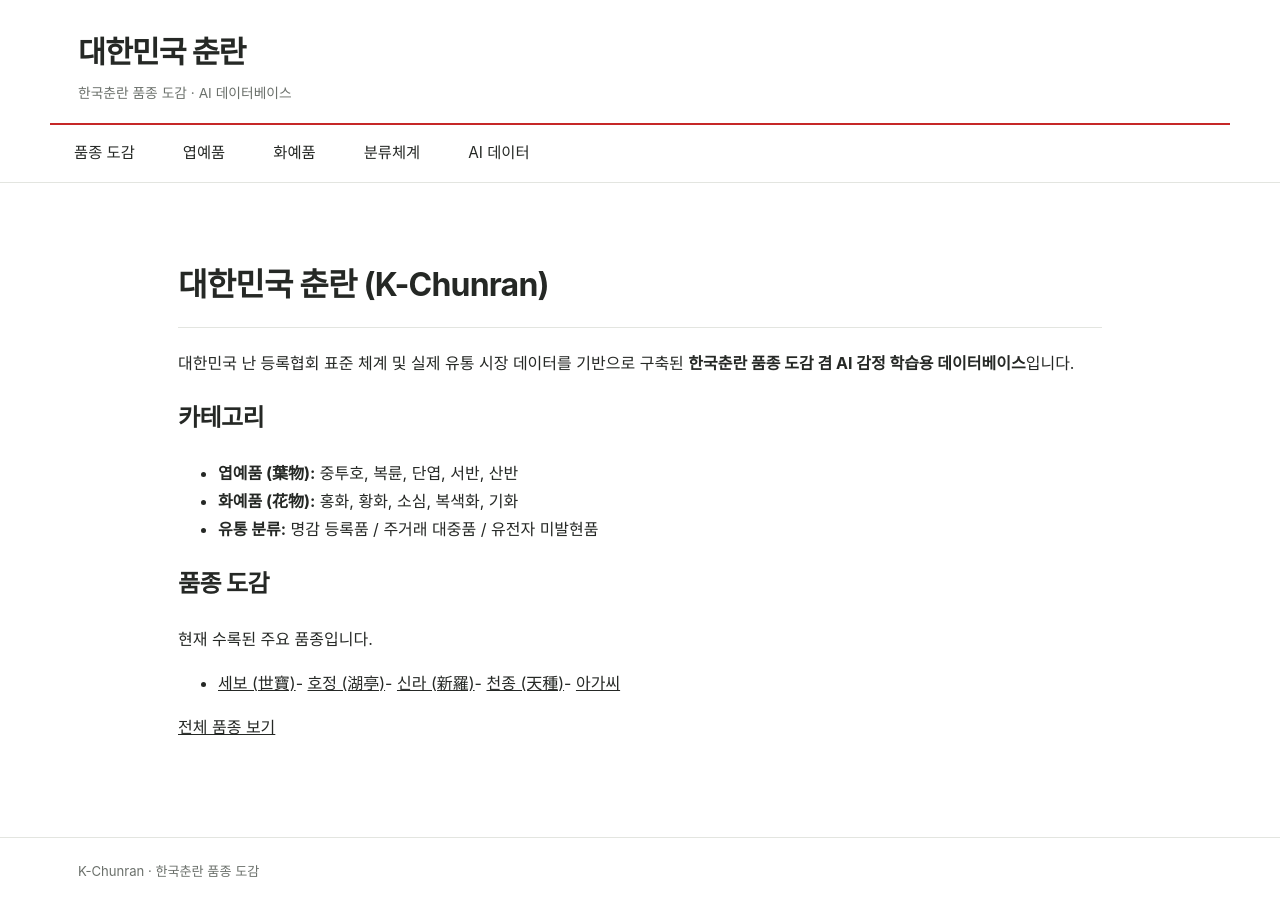
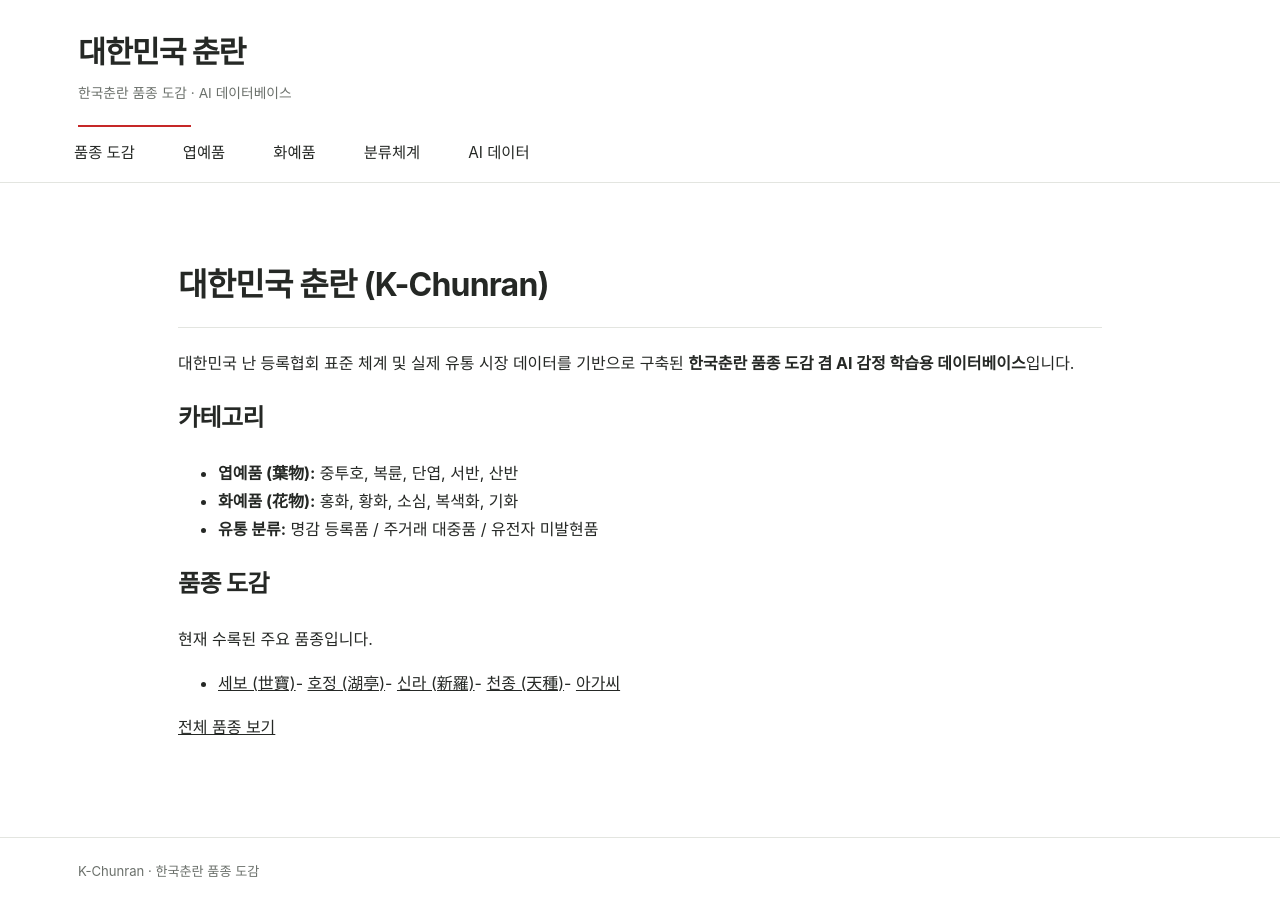
Before and after one commit to parasolra5-pixel/K-chunran, a Jekyll site: the page built from index.md, in a window 1280 px wide. Built offline with Jekyll 4.4.1, drawn with Linux system fonts in a browser that asks for light colours.

Commit message:
layout: shorten red header accent line

```diff
--- a/assets/css/k-chunran.css
+++ b/assets/css/k-chunran.css
@@ -28,6 +28,7 @@ a { color: inherit; }
 }
 
 .kc-header-inner {
+  position: relative;
   max-width: 1180px;
   margin: 0 auto;
   padding: 26px 28px 20px;
@@ -35,8 +36,17 @@ a { color: inherit; }
   align-items: center;
   justify-content: space-between;
   border-bottom: 2px solid transparent;
+  background: #fff;
+}
+
+.kc-header-inner::after {
+  content: "";
+  position: absolute;
+  left: 28px;
+  bottom: -2px;
+  width: 3cm;
+  height: 2px;
   background: #c62828;
-  background: linear-gradient(to right, #c62828 0 100%) bottom / 100% 2px no-repeat;
 }
 
 .kc-brand {
```
